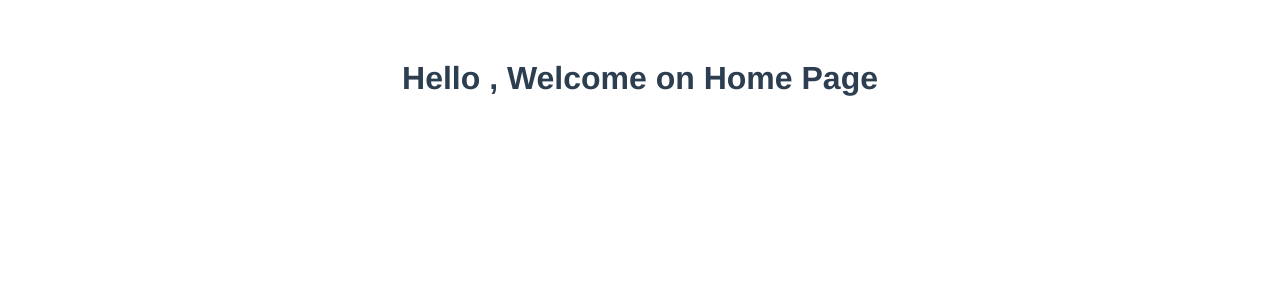
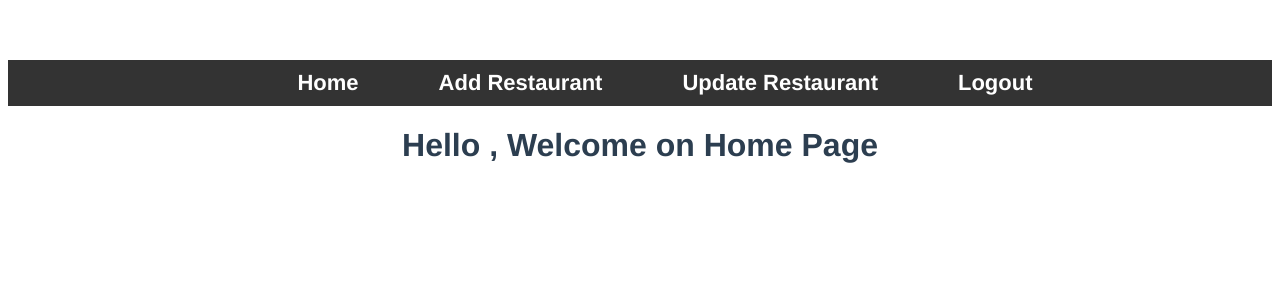
Before and after one commit to sandeep-narayana/Restaurant-Management-App, a Vue app: page / in a window 1280 px wide. Shown: the top 300 px of the page. Built offline with nearby package versions, Linux system fonts and the light colour scheme; sample sign-in values are in the browser's storage.

Commit message:
created header frontend only

```diff
--- a/src/App.vue
+++ b/src/App.vue
@@ -26,7 +26,8 @@ export default {
   height: 40px;
   padding-left: 20px;
   display: block;
-  margin: auto;
+  margin-left: auto;
+  margin-right: auto;
   margin-bottom: 20px;
   border: 1px solid green;
 }
--- /dev/null
+++ b/src/components/Header.vue
@@ -0,0 +1,38 @@
+<template>
+  <div class="nav">
+    <a href="home">Home</a>
+    <a href="home">Add Restaurant</a>
+    <a href="home">Update Restaurant</a>
+    <a href="home">Logout</a>
+  </div>
+</template>
+<script>
+export default {
+  name: "HeaderC",
+  data() {
+    return {};
+  },
+};
+</script>
+<style scoped>
+.nav {
+  background-color: #333;
+  overflow: hidden;
+  padding: 10px; /* Add padding around the content */
+}
+
+.nav a {
+  color: white;
+  padding: 15px; /* Increase the padding for links */
+  text-decoration: none;
+  transition: background-color 0.3s, color 0.3s;
+  font-weight: bold; /* Make the text bold */
+  font-size: 22px;
+  margin-left: 50px;
+}
+
+.nav a:hover {
+  background-color: white;
+  color: #333;
+}
+</style>
--- a/src/components/Home.vue
+++ b/src/components/Home.vue
@@ -1,7 +1,9 @@
 <template>
+<Header/>
   <h1>Hello , Welcome on Home Page</h1>
 </template>
 <script>
+import Header from "./Header.vue"
 export default {
   name: "HomeC",
   data() {
@@ -14,5 +16,8 @@ export default {
       this.$router.push({ name: "SignUp" });
     }
   },
+  components:{
+    Header
+  }
 };
 </script>
```
